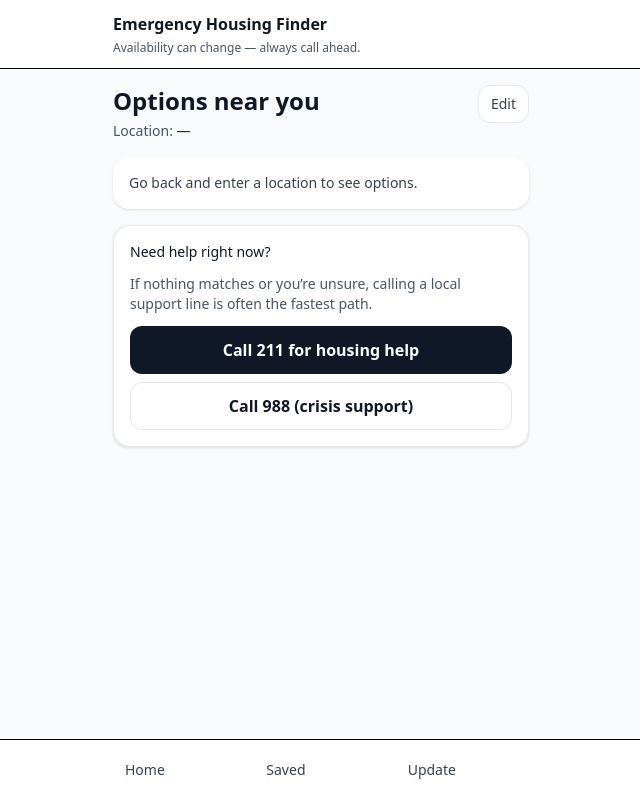
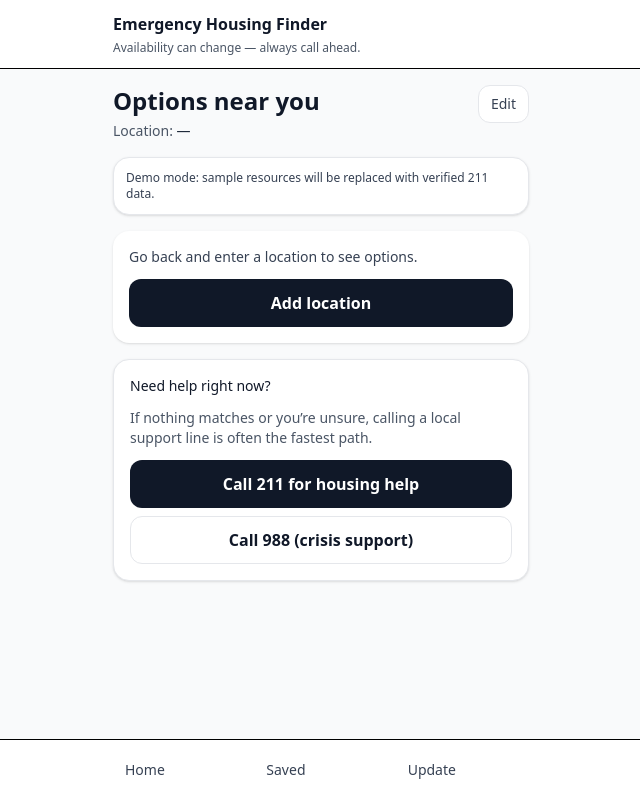
Before and after one commit to FrimpsManu/emergency-housing-finder, a React (Vite) app: page /results in a window 1280 px wide. Shown: the whole page, without its empty margins (319-959 px from the left). Built offline with nearby package versions, Linux system fonts and the light colour scheme.

Commit message:
Improve Results demo flow

```diff
--- a/src/pages/Results.tsx
+++ b/src/pages/Results.tsx
@@ -60,7 +60,10 @@ export default function Results() {
         <div>
           <h1 className="text-2xl font-semibold text-gray-900">Options near you</h1>
           <p className="mt-1 text-sm text-gray-600">
-            Location: <span className="font-medium text-gray-800">{filters.location || "—"}</span>
+            Location:{" "}
+            <span className="font-medium text-gray-800">
+              {filters.location || "—"}
+            </span>
           </p>
         </div>
 
@@ -70,6 +73,13 @@ export default function Results() {
         >
           Edit
         </button>
+      </div>
+
+      {/* demo banner */}
+      <div className="rounded-2xl border border-gray-200 bg-white p-3 shadow-sm">
+        <p className="text-xs text-gray-700">
+          Demo mode: sample resources will be replaced with verified 211 data.
+        </p>
       </div>
 
       {/* Active filters */}
@@ -94,20 +104,48 @@ export default function Results() {
         </div>
       )}
 
-      {/* Placeholder area where results will go */}
-      <div className="rounded-2xl bg-white p-4 shadow-sm">
+      {/* Placeholder + Demo CTA */}
+      <div className="rounded-2xl bg-white p-4 shadow-sm space-y-3">
         <p className="text-sm text-gray-700">
           {hasLocation
             ? "Results will appear here once housing data is loaded."
             : "Go back and enter a location to see options."}
         </p>
+
+        <div className="flex flex-col gap-2">
+          {!hasLocation ? (
+            <button
+              onClick={() => nav("/")}
+              className="h-12 rounded-xl bg-gray-900 text-white font-semibold flex items-center justify-center"
+            >
+              Add location
+            </button>
+          ) : (
+            <>
+              <button
+                onClick={() => nav("/resource/sample-1")}
+                className="h-12 rounded-xl bg-gray-900 text-white font-semibold flex items-center justify-center"
+              >
+                View sample resource (demo)
+              </button>
+
+              <button
+                onClick={() => nav("/")}
+                className="h-12 rounded-xl border border-gray-200 bg-white text-gray-900 font-semibold flex items-center justify-center hover:bg-gray-50"
+              >
+                Edit search
+              </button>
+            </>
+          )}
+        </div>
       </div>
 
       {/* Emergency fallback (MVP safety) */}
       <div className="rounded-2xl border border-gray-200 bg-white p-4 shadow-sm space-y-3">
         <p className="text-sm font-medium text-gray-900">Need help right now?</p>
         <p className="text-sm text-gray-600">
-          If nothing matches or you’re unsure, calling a local support line is often the fastest path.
+          If nothing matches or you’re unsure, calling a local support line is often the fastest
+          path.
         </p>
 
         <div className="grid grid-cols-1 gap-2">
```
